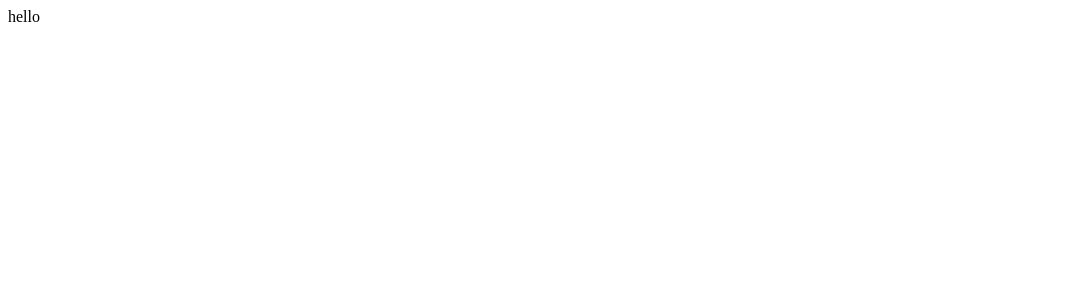
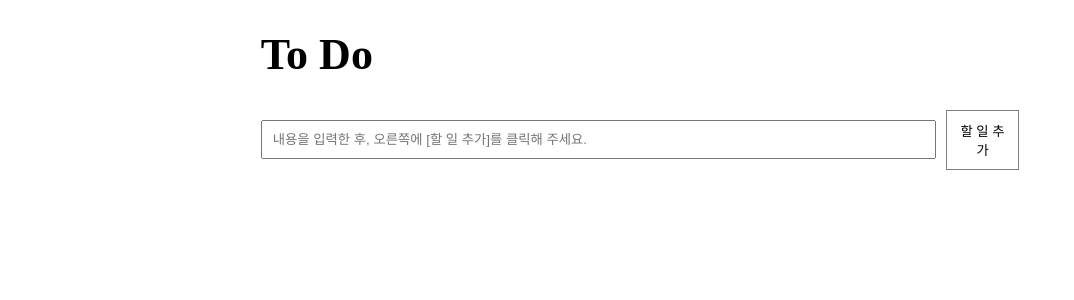
Before and after one commit to amh6281/Todo-List, a React (Vite) app: page / in a window 1280 px wide. Shown: the top 300 px of the page, without its empty margins (0-1074 px from the left). Built offline with nearby package versions, Linux system fonts and the light colour scheme.

Commit message:
Header design 2023.08.02

```diff
--- a/src/App.jsx
+++ b/src/App.jsx
@@ -1,5 +1,13 @@
+import Header from "./components/header/Header";
+import TodoForm from "./components/todoForm/TodoForm";
+
 function App() {
-  return <>hello</>;
+  return (
+    <>
+      <Header />
+      <TodoForm />
+    </>
+  );
 }
 
 export default App;
--- /dev/null
+++ b/src/components/header/Header.jsx
@@ -0,0 +1,12 @@
+import React from "react";
+import "./header.scss";
+
+const Header = () => {
+  return (
+    <div className="header">
+      <h1>To Do</h1>
+    </div>
+  );
+};
+
+export default Header;
--- /dev/null
+++ b/src/components/header/header.scss
@@ -0,0 +1,5 @@
+.header {
+  width: 60%;
+  margin: 0 auto;
+  font-size: 22px;
+}
--- a/src/components/todoForm/todoForm.scss
+++ b/src/components/todoForm/todoForm.scss
@@ -1,16 +1,18 @@
 .todoForm {
   display: flex;
   align-items: center;
-  justify-content: center;
   gap: 10px;
+  width: 60%;
+  margin: 0 auto;
 
   input {
-    width: 60%;
+    width: 90%;
     padding: 10px;
   }
 
   button {
-    padding: 10px 30px;
+    width: 10%;
+    padding: 10px;
     background-color: white;
     border: 1px solid gray;
     cursor: pointer;
```
